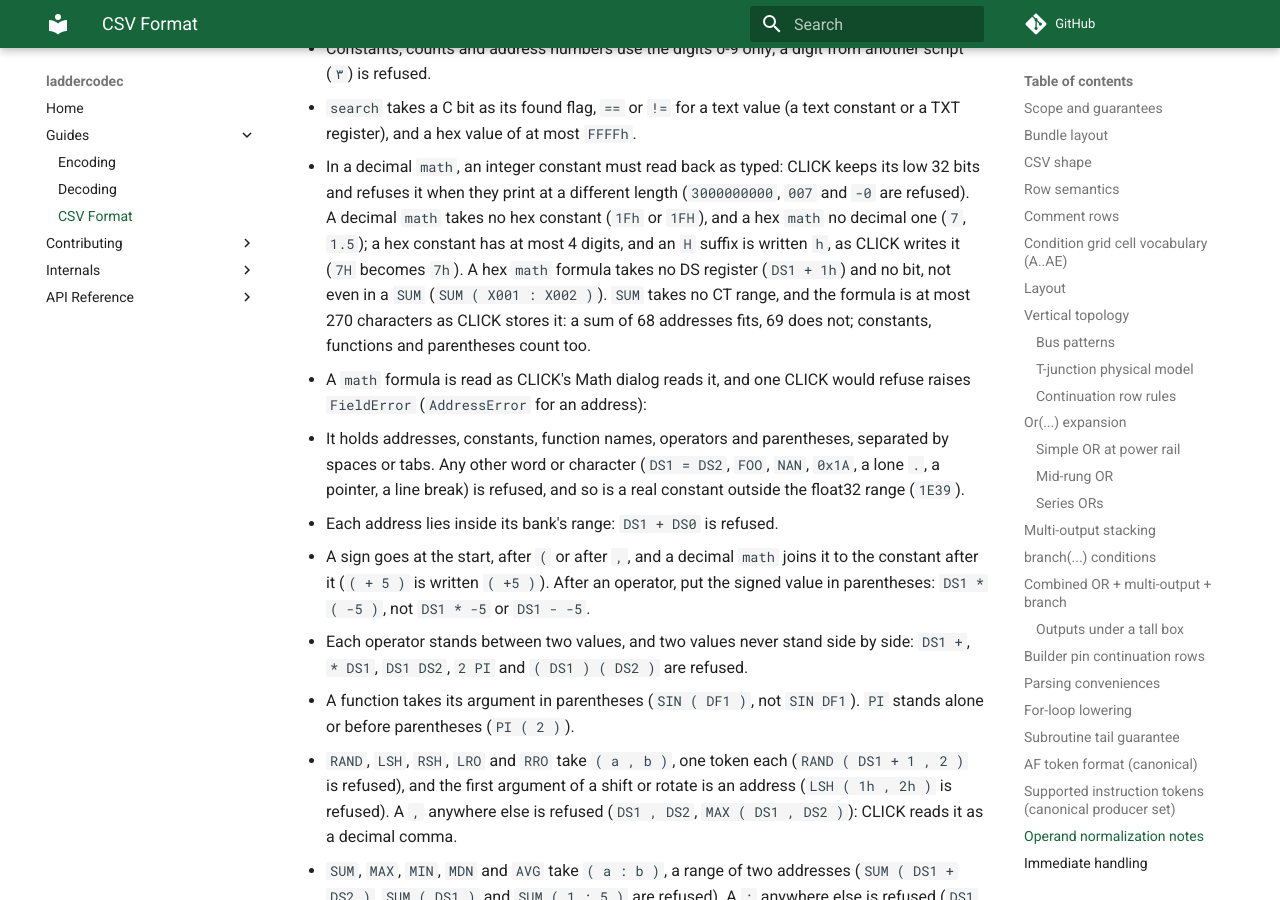
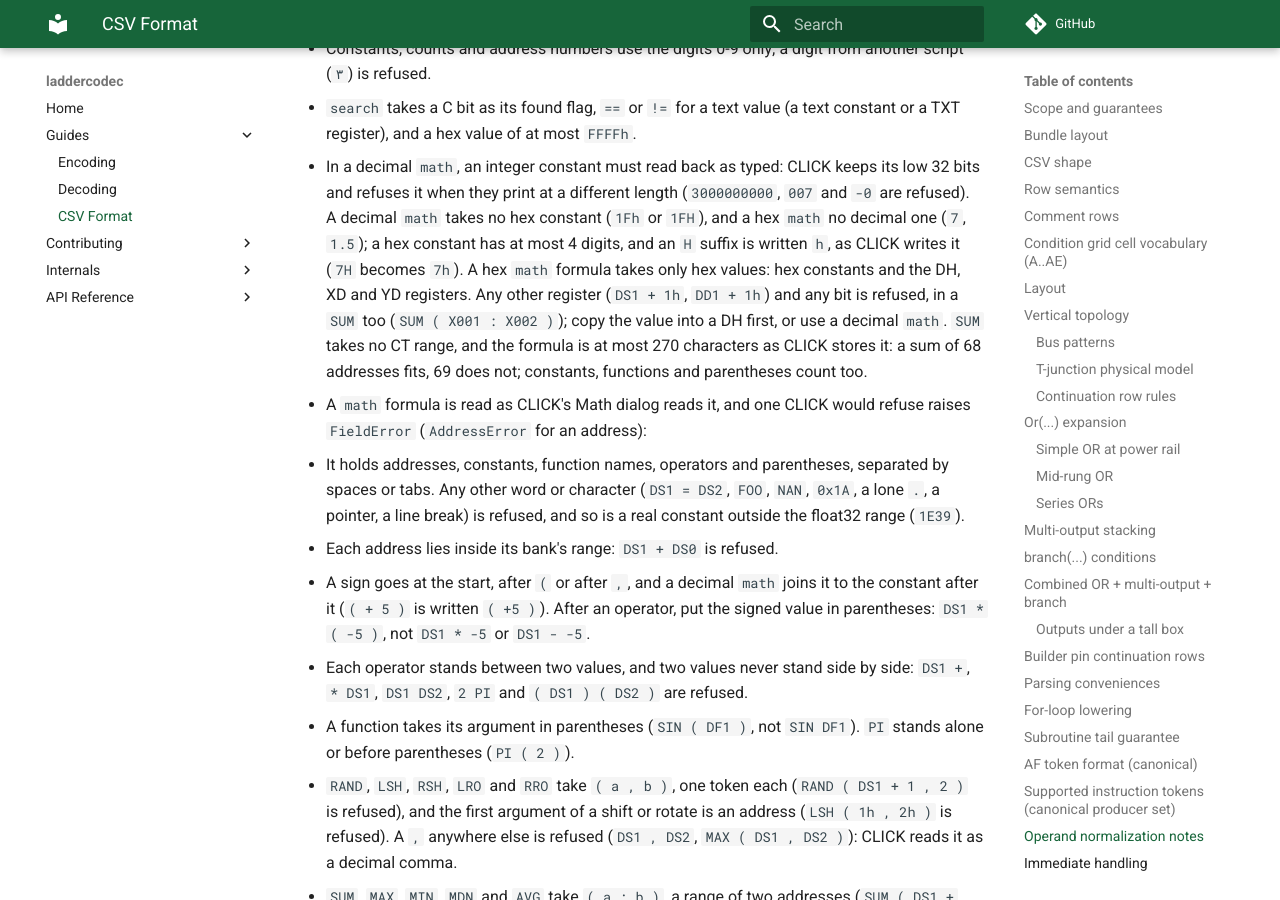
Before and after one commit to ssweber/laddercodec, an MkDocs documentation site: the page built from docs/guides/csv-format.md, in a window 1280 px wide and 900 px high, scrolled down 16385 px. Built offline with MkDocs 1.6.1 and Material for MkDocs 9.7.7, drawn with Linux system fonts in a browser that asks for light colours; comment, search, counter and statistics services are not loaded.

Commit message:
fix: a hex Math formula takes only DH, XD and YD registers
A hex formula takes hex constants and the hex registers DH, XD and YD.
Every other register and every bit, in a SUM too, is refused with
OBJ-1002, reason bank: one refusal for each address outside a SUM and
one for each SUM, CT included. The banks are an allowlist, and each
refusal states the one rule.

Co-Authored-By: Claude Opus 5.5 <noreply@anthropic.com>

```diff
--- a/docs/guides/csv-format.md
+++ b/docs/guides/csv-format.md
@@ -697,8 +697,10 @@ currently emit:
   (`3000000000`, `007` and `-0` are refused). A decimal `math` takes no hex
   constant (`1Fh` or `1FH`), and a hex `math` no decimal one (`7`, `1.5`); a hex
   constant has at most 4 digits, and an `H` suffix is written `h`, as CLICK
-  writes it (`7H` becomes `7h`). A hex `math` formula takes no DS register
-  (`DS1 + 1h`) and no bit, not even in a `SUM` (`SUM ( X001 : X002 )`).
+  writes it (`7H` becomes `7h`). A hex `math` formula takes only hex values:
+  hex constants and the DH, XD and YD registers. Any other register (`DS1 + 1h`,
+  `DD1 + 1h`) and any bit is refused, in a `SUM` too (`SUM ( X001 : X002 )`);
+  copy the value into a DH first, or use a decimal `math`.
   `SUM` takes no CT range, and the formula is at most 270 characters as CLICK
   stores it: a sum of 68 addresses fits, 69 does not; constants, functions and
   parentheses count too.
```
Also changed, not shown: CHANGELOG.md (+2 -0 lines), scratchpad/roadmap.md (+7 -9 lines), 1 other file.
